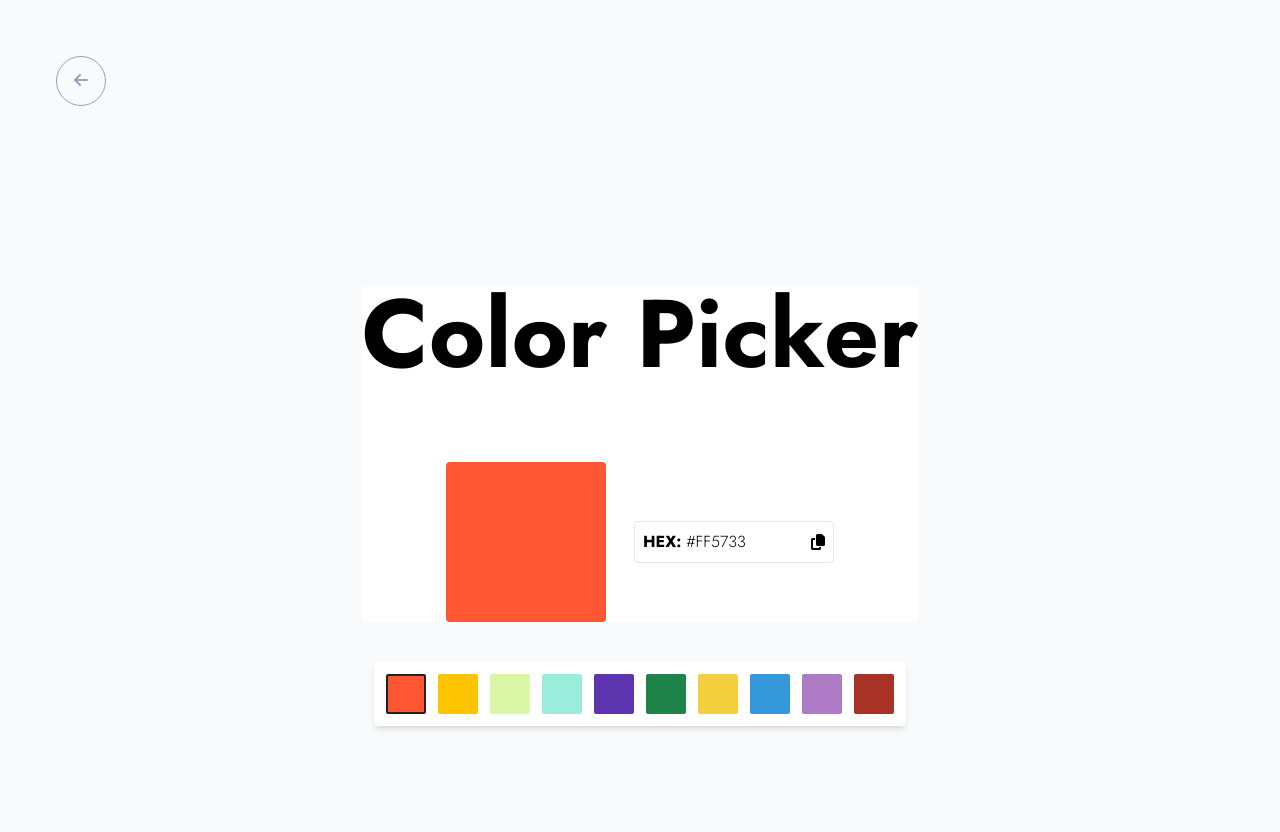
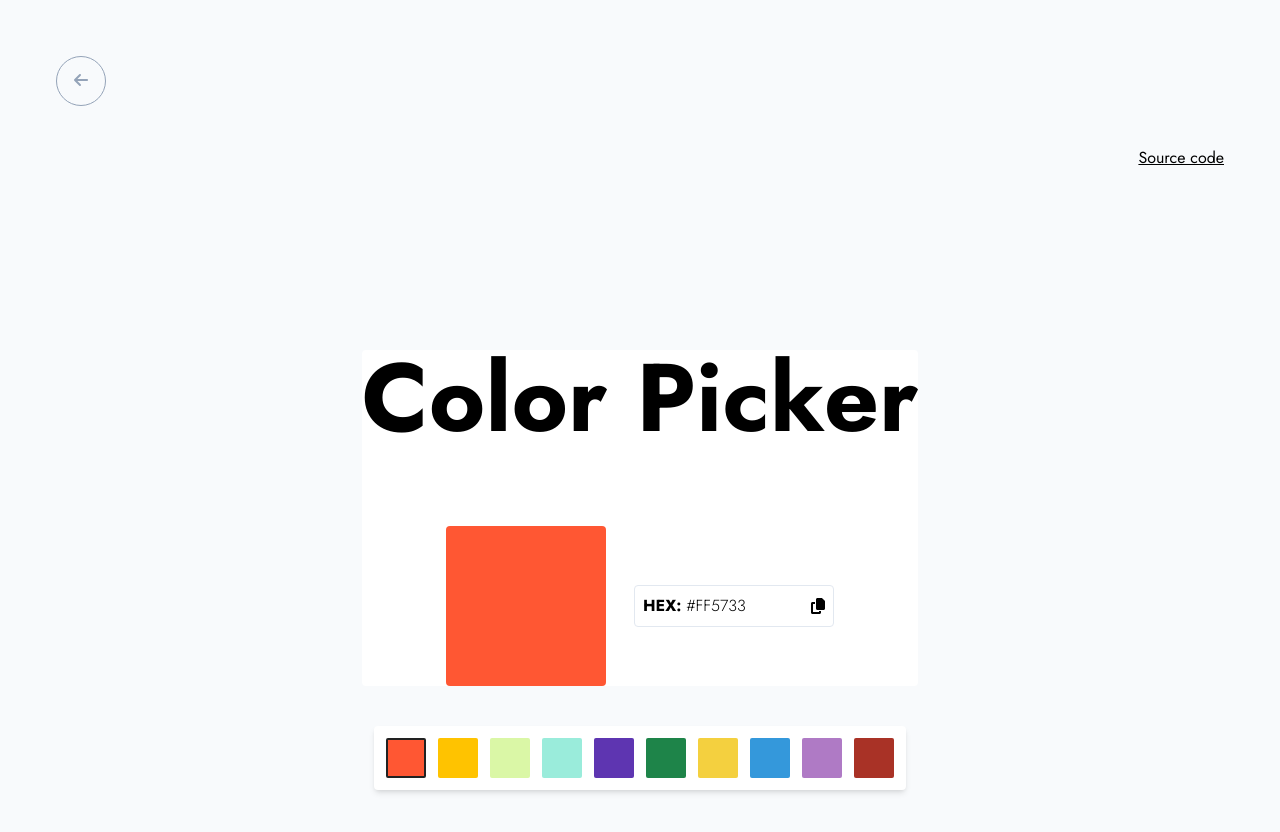
Before and after one commit to Mark-Alexis-Posadas/react-typescript-projects, a React (Vite) app: page /color-picker in a window 1280 px wide. Shown: the top 832 px of the page. Built offline with nearby package versions, Linux system fonts and the light colour scheme.

Commit message:
done adding link color picker and counter

```diff
--- a/src/pages/ColorPicker/index.tsx
+++ b/src/pages/ColorPicker/index.tsx
@@ -3,6 +3,7 @@ import { FontAwesomeIcon } from "@fortawesome/react-fontawesome";
 import { faCopy } from "@fortawesome/free-solid-svg-icons";
 import colors from "./data";
 import ColorPickerItems from "../../components/ColorPickerItems";
+import SourceCode from "../../components/SourceCode";
 
 const ColorPicker: React.FC = () => {
   const [hexColor, setHexColor] = useState<string>(colors[0].hex);
@@ -27,6 +28,8 @@ const ColorPicker: React.FC = () => {
   }, [copyToClipboard]);
 
   return (
+    <div className="flex flex-col items-end justify-center">
+      <SourceCode link="https://github.com/Mark-Alexis-Posadas/react-typescript-projects/blob/main/src/pages/ColorPicker/index.tsx" />
       <div className="min-h-screen  flex flex-col items-center justify-center w-full lg:w-[900px] m-auto">
         <div className="bg-white shadow-[0 5px 10px rgba(0, 0, 0, 0.12)] rounded transition-[all 0.2s ease]">
           <h1 className="font-bold text-4xl md:text-8xl mb-20">Color Picker</h1>
@@ -61,6 +64,7 @@ const ColorPicker: React.FC = () => {
           />
         </div>
       </div>
+    </div>
   );
 };
 
--- a/src/pages/Counter/index.tsx
+++ b/src/pages/Counter/index.tsx
@@ -1,6 +1,7 @@
 import React, { useReducer } from "react";
 import { buttonText } from "./data";
 import CounterButton from "../../components/CounterButton";
+import SourceCode from "../../components/SourceCode";
 
 type State = {
   count: number;
@@ -39,6 +40,8 @@ const Counter: React.FC = () => {
   };
 
   return (
+    <div className="flex flex-col items-end">
+      <SourceCode link="https://github.com/Mark-Alexis-Posadas/react-typescript-projects/blob/main/src/pages/Counter/index.tsx" />
       <div className="text-center min-h-screen m-auto flex flex-col justify-center">
         <h1 className="font-bold text-4xl md:text-8xl">Counter App</h1>
         <h1 className="my-10 text-7xl font-bold">{state.count}</h1>
@@ -53,6 +56,7 @@ const Counter: React.FC = () => {
           ))}
         </div>
       </div>
+    </div>
   );
 };
 
```
Lines whose indentation alone changed are shown as unchanged.
